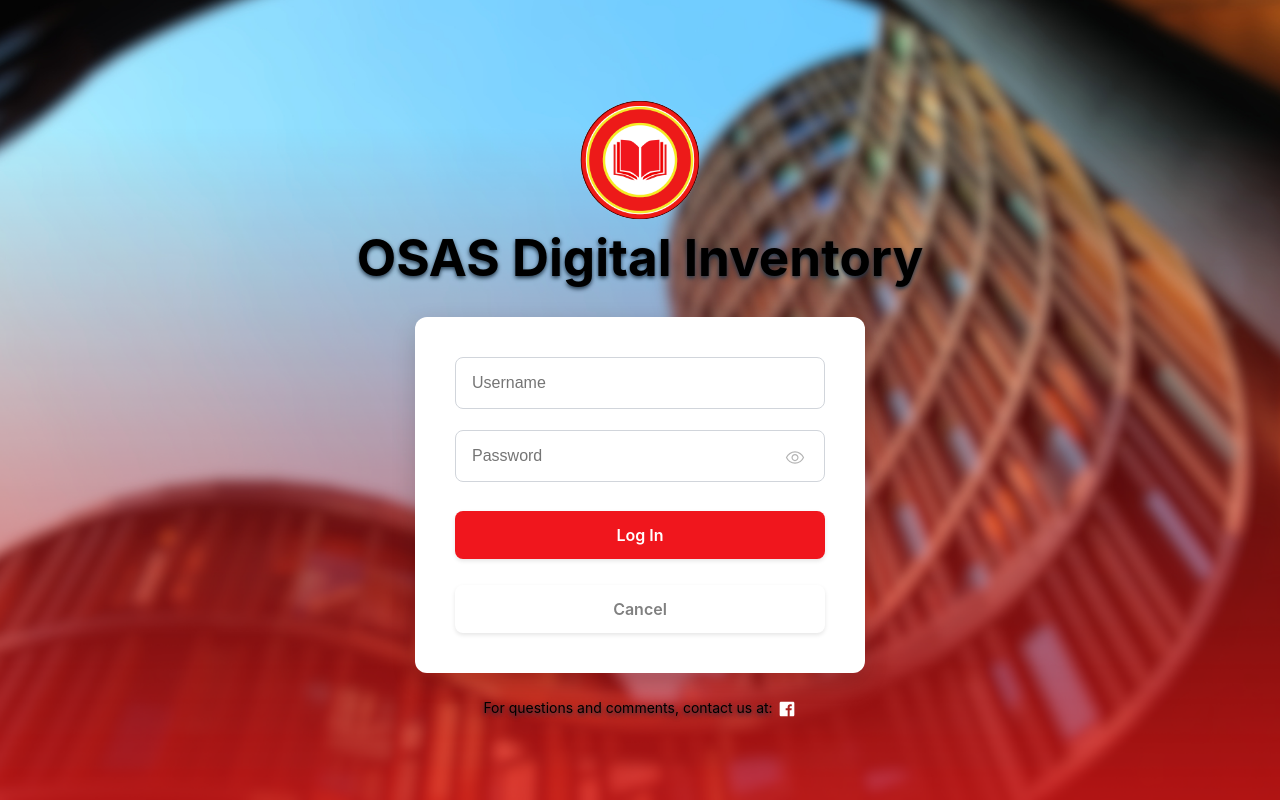
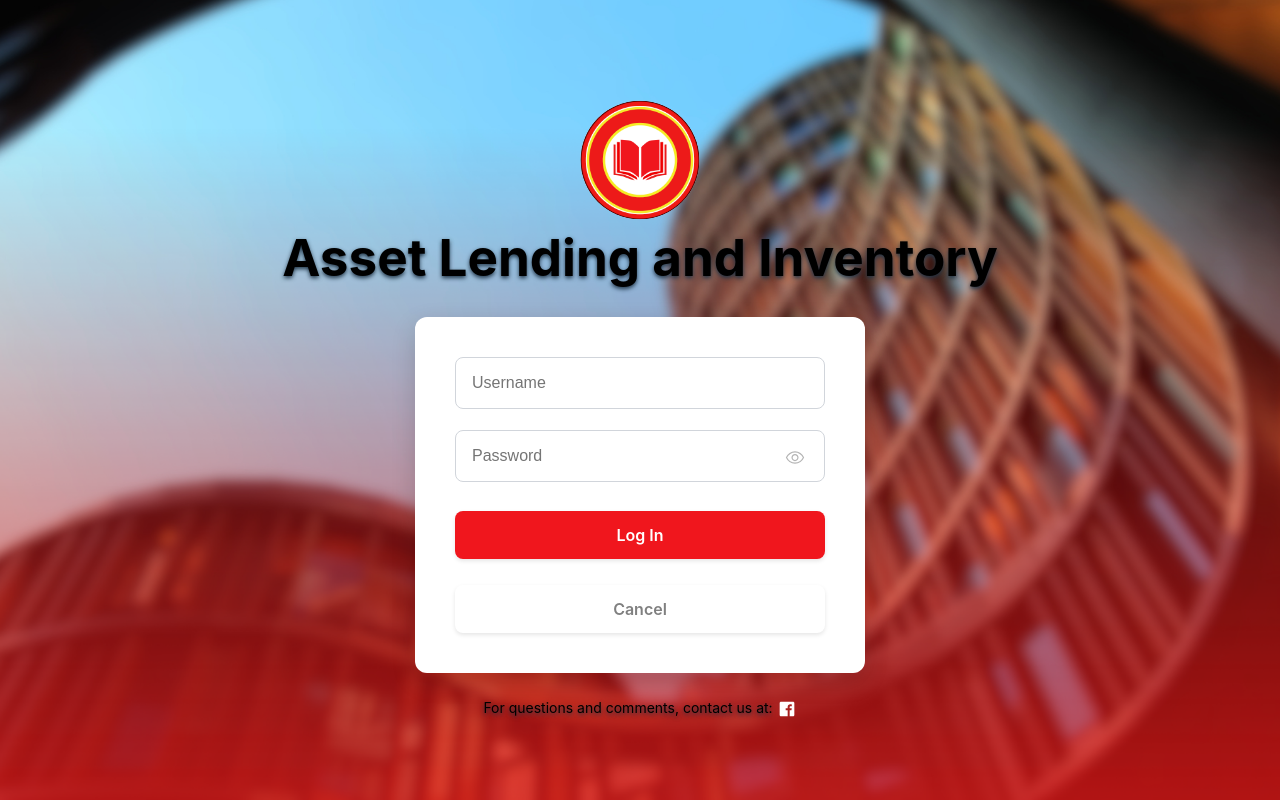
Before and after one commit to Rolannnnnn/Asset_Lending_and_Inventory_Management_System, a React (Vite) app in the folder frontend/: page / in a window 1280 px wide. Built offline with nearby package versions, Linux system fonts and the light colour scheme; no server answers.

Commit message:
tested and made adjustments to the env files and their implementations

```diff
--- a/frontend/src/App.jsx
+++ b/frontend/src/App.jsx
@@ -121,7 +121,7 @@ function App() {
       </div>
 
       <div className="header-text">
-        <h1>OSAS Digital Inventory</h1>
+        <h1>Asset Lending and Inventory</h1>
       </div>
 
       <form className="card" onSubmit={handleLogin}>
--- a/frontend/src/CS_ADMIN/admin_dashboard.jsx
+++ b/frontend/src/CS_ADMIN/admin_dashboard.jsx
@@ -199,7 +199,7 @@ const filteredEmployees = employeeLists.filter((employee) => {
 
         <div className="sidebar-logo">
           <img className="sidebar-logo-img" src={adminIcon} alt="PMS Icon" />
-          <span className="sidebar-logo-text">SAS Digital Inventory</span>
+          <span className="sidebar-logo-text">Asset Lending and Inventory</span>
         </div>
 
         <div className="sidebar-greetings" style={{ textAlign: 'center' }}>
--- a/frontend/src/CS_OSAS/osas_dashboard.jsx
+++ b/frontend/src/CS_OSAS/osas_dashboard.jsx
@@ -111,7 +111,7 @@ export function OsasDashboard({ user, handleLogout }) {
     <aside className="sidebar">
       <div className="sidebar-logo">
         <img className="sidebar-logo-img" src={osasIcon} alt="OSAS Icon" />
-        <span className="sidebar-logo-text">SAS Digital Inventory</span>
+        <span className="sidebar-logo-text">Asset Lending and Inventory</span>
       </div>
 
         <div className="sidebar-greetings" style={{ textAlign: 'center' }}>
--- a/frontend/src/CS_PMS/pms_dashboard.jsx
+++ b/frontend/src/CS_PMS/pms_dashboard.jsx
@@ -92,7 +92,7 @@ export function PmsDashboard({ user, handleLogout }) {
 
         <div className="sidebar-logo">
           <img className="sidebar-logo-img" src={pmsIcon} alt="PMS Icon" />
-          <span className="sidebar-logo-text">SAS Digital Inventory</span>
+          <span className="sidebar-logo-text">Asset Lending and Inventory</span>
         </div>
 
         <div className="sidebar-greetings" style={{ textAlign: 'center' }}>
```
